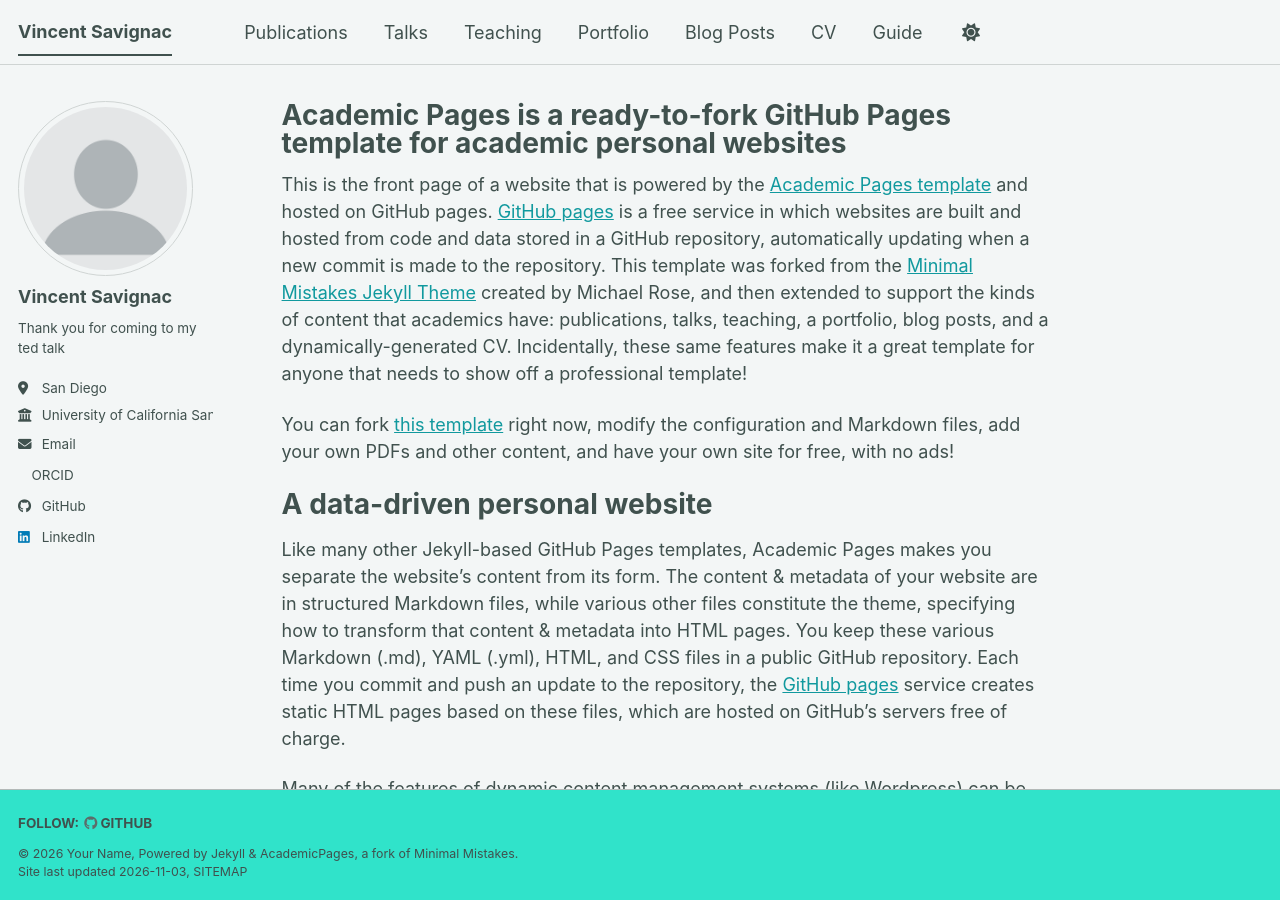
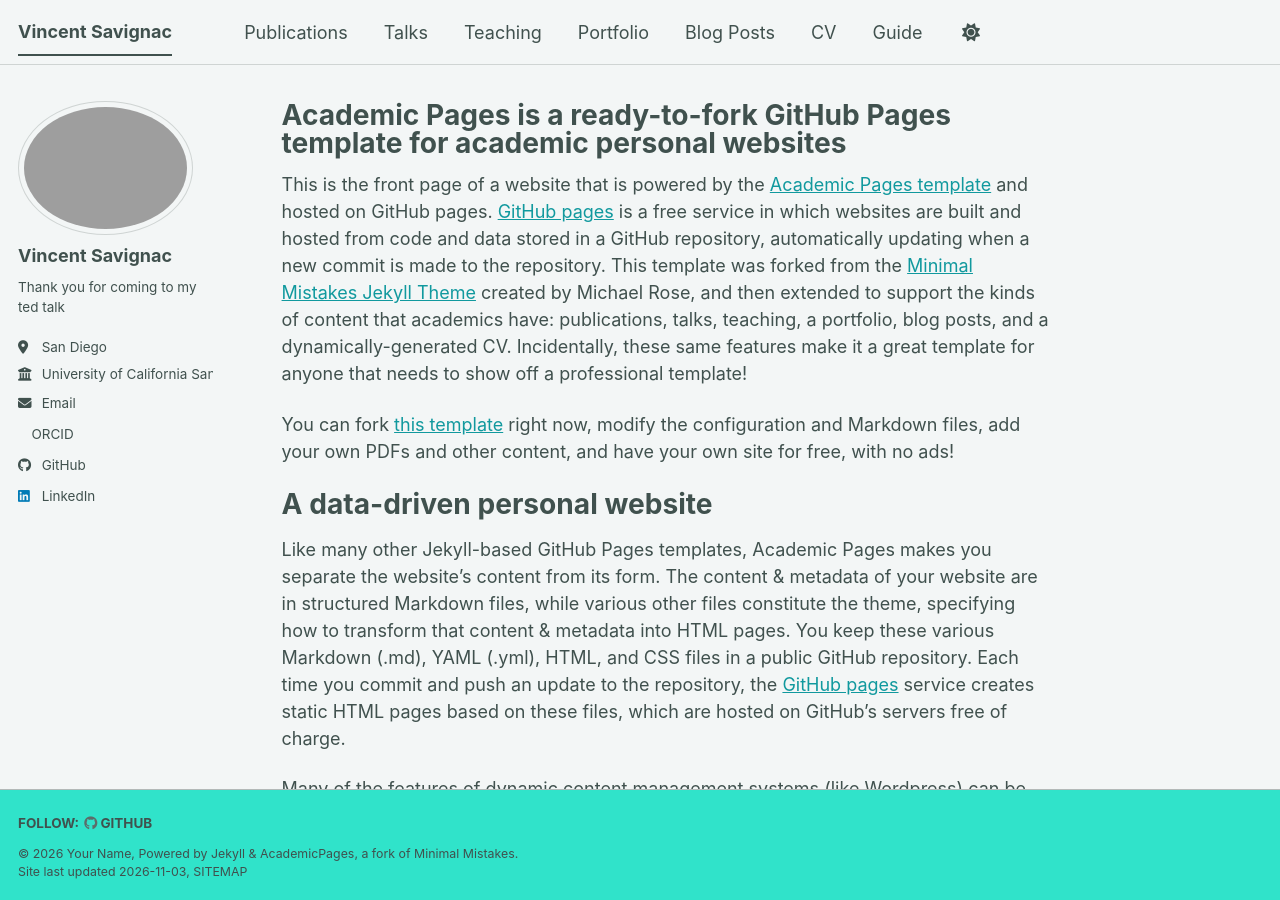
Before and after one commit to vincentsavignac/vincentsavignac.github.io, a Jekyll site: the page built from _pages/about.md, in a window 1280 px wide and 900 px high. Built offline with Jekyll 4.4.1, drawn with Linux system fonts in a browser that asks for light colours; a script bundle is joined from its source files by our own code; a style sheet for code colours, icons or effects is not loaded.

Commit message:
Update author avatar image in config file

```diff
--- a/_config.yml
+++ b/_config.yml
@@ -23,7 +23,7 @@ repository               : "vincentsavignac/vincentsavignac.github.io/"
 #               Additional customization can be done by editing /_includes/author-profile.html
 author:
   # Biographic information
-  avatar           : "profile.png"
+  avatar           : "Placeholder.png"
   name             : "Vincent Savignac"
   pronouns         : # example: "she/her"
   bio              : "Thank you for coming to my ted talk"
```
